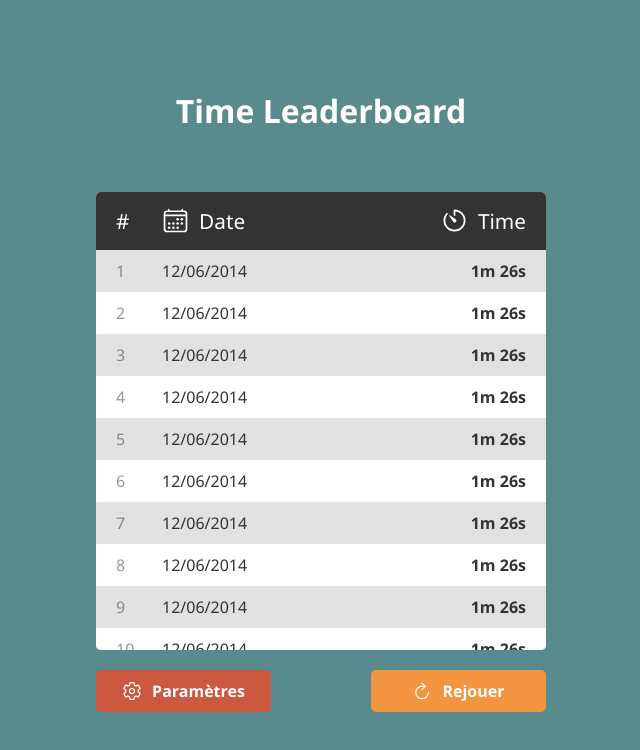
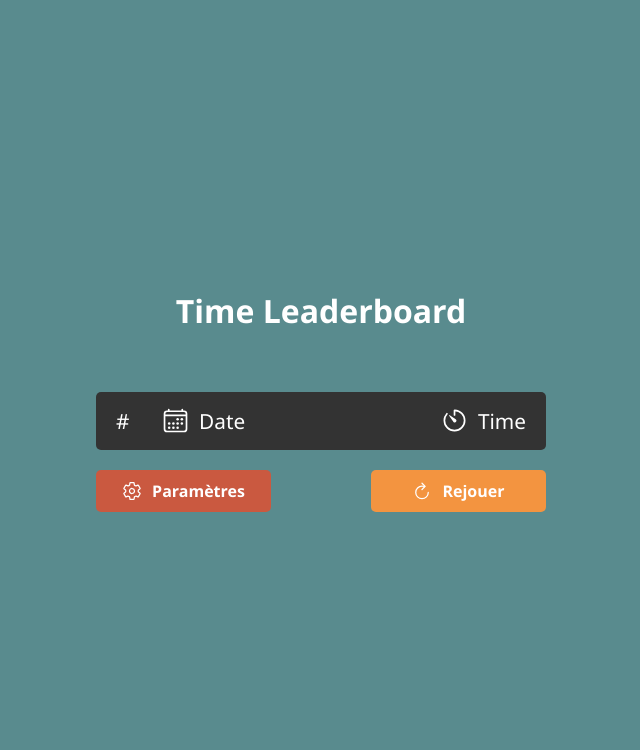
Before and after one commit to cedric69lt/Minesweeper, a React (Create React App) app: page / in a window 1280 px wide. Shown: the top 750 px of the page, without its empty margins (319-959 px from the left). Built offline with nearby package versions, Linux system fonts and the light colour scheme.

Commit message:
✨ (leaderboard): Get data from IndexedDB
Get leaderboard data from IndexedDB using localForage package

```diff
--- a/src/assets/replay.tsx
+++ b/src/assets/replay.tsx
@@ -9,16 +9,16 @@ const Replay = (props: any) => {
 				d='M320 146s24.36-12-64-12a160 160 0 10160 160'
 				fill='none'
 				stroke='currentColor'
-				stroke-linecap='round'
-				stroke-miterlimit='10'
-				stroke-width='32'
+				strokeLinecap='round'
+				strokeMiterlimit='10'
+				strokeWidth='32'
 			/>
 			<path
 				fill='none'
 				stroke='currentColor'
-				stroke-linecap='round'
-				stroke-linejoin='round'
-				stroke-width='32'
+				strokeLinecap='round'
+				strokeLinejoin='round'
+				strokeWidth='32'
 				d='M256 58l80 80-80 80'
 			/>
 		</svg>
--- a/src/assets/settings.tsx
+++ b/src/assets/settings.tsx
@@ -9,9 +9,9 @@ const Settings = (props: any) => {
 				d='M262.29 192.31a64 64 0 1057.4 57.4 64.13 64.13 0 00-57.4-57.4zM416.39 256a154.34 154.34 0 01-1.53 20.79l45.21 35.46a10.81 10.81 0 012.45 13.75l-42.77 74a10.81 10.81 0 01-13.14 4.59l-44.9-18.08a16.11 16.11 0 00-15.17 1.75A164.48 164.48 0 01325 400.8a15.94 15.94 0 00-8.82 12.14l-6.73 47.89a11.08 11.08 0 01-10.68 9.17h-85.54a11.11 11.11 0 01-10.69-8.87l-6.72-47.82a16.07 16.07 0 00-9-12.22 155.3 155.3 0 01-21.46-12.57 16 16 0 00-15.11-1.71l-44.89 18.07a10.81 10.81 0 01-13.14-4.58l-42.77-74a10.8 10.8 0 012.45-13.75l38.21-30a16.05 16.05 0 006-14.08c-.36-4.17-.58-8.33-.58-12.5s.21-8.27.58-12.35a16 16 0 00-6.07-13.94l-38.19-30A10.81 10.81 0 0149.48 186l42.77-74a10.81 10.81 0 0113.14-4.59l44.9 18.08a16.11 16.11 0 0015.17-1.75A164.48 164.48 0 01187 111.2a15.94 15.94 0 008.82-12.14l6.73-47.89A11.08 11.08 0 01213.23 42h85.54a11.11 11.11 0 0110.69 8.87l6.72 47.82a16.07 16.07 0 009 12.22 155.3 155.3 0 0121.46 12.57 16 16 0 0015.11 1.71l44.89-18.07a10.81 10.81 0 0113.14 4.58l42.77 74a10.8 10.8 0 01-2.45 13.75l-38.21 30a16.05 16.05 0 00-6.05 14.08c.33 4.14.55 8.3.55 12.47z'
 				fill='none'
 				stroke='currentColor'
-				stroke-linecap='round'
-				stroke-linejoin='round'
-				stroke-width='32'
+				strokeLinecap='round'
+				strokeLinejoin='round'
+				strokeWidth='32'
 			/>
 		</svg>
 	);
--- a/src/components/Leaderboard/leaderboard.tsx
+++ b/src/components/Leaderboard/leaderboard.tsx
@@ -1,31 +1,53 @@
+// ---------------------------------------------------------------------------------------------------------------------
+//!                                                       Imports
+// ---------------------------------------------------------------------------------------------------------------------
+
+// ------------------------------------------------------ React --------------------------------------------------------
+import { useEffect, useState } from 'react';
+// ---------------------------------------------------------------------------------------------------------------------
+
+// ------------------------------------------------ Recoil & Stockage --------------------------------------------------
+import localforage from 'localforage';
 import { useRecoilState } from 'recoil';
+import { gameStateAtom } from '../../contexts/gameState';
+// ---------------------------------------------------------------------------------------------------------------------
+
+// ------------------------------------------------------ Types --------------------------------------------------------
+import { LeaderBoardItem } from '../../types/game';
+// ---------------------------------------------------------------------------------------------------------------------
+
+// ----------------------------------------------------- Assets --------------------------------------------------------
 import CalendarIcon from '../../assets/calendar';
 import Replay from '../../assets/replay';
 import Settings from '../../assets/settings';
 import TimerIcon from '../../assets/timer';
 import './styles.scss';
-import { gameStateAtom } from '../../contexts/gameState';
+// ---------------------------------------------------------------------------------------------------------------------
 
-const arrayBoard = [
-	{ date: '12/06/2014', time: '1m 26s' },
-	{ date: '12/06/2014', time: '1m 26s' },
-	{ date: '12/06/2014', time: '1m 26s' },
-	{ date: '12/06/2014', time: '1m 26s' },
-	{ date: '12/06/2014', time: '1m 26s' },
-	{ date: '12/06/2014', time: '1m 26s' },
-	{ date: '12/06/2014', time: '1m 26s' },
-	{ date: '12/06/2014', time: '1m 26s' },
-	{ date: '12/06/2014', time: '1m 26s' },
-	{ date: '12/06/2014', time: '1m 26s' },
-	{ date: '12/06/2014', time: '1m 26s' },
-	{ date: '12/06/2014', time: '1m 26s' },
-	{ date: '12/06/2014', time: '1m 26s' },
-	{ date: '12/06/2014', time: '1m 26s' },
-	{ date: '12/06/2014', time: '1m 26s' },
-];
+const store = localforage.createInstance({
+	name: 'leaderboard',
+	driver: localforage.INDEXEDDB,
+	version: 1.0,
+	storeName: 'leaderboard',
+	description: 'Store 10 best game time',
+});
 
 const LeaderBoard = () => {
 	const [, setGameState] = useRecoilState(gameStateAtom);
+	const [data, setData] = useState<LeaderBoardItem[]>([]);
+
+	useEffect(() => {
+		const getData = async () => {
+			const storeData = await store.getItem<LeaderBoardItem[]>('leaderboard');
+			if (storeData) {
+				setData(storeData);
+			}
+		};
+
+		if (data.length === 0) {
+			getData();
+		}
+	}, []);
 
 	return (
 		<>
@@ -45,7 +67,7 @@ const LeaderBoard = () => {
 				</div>
 
 				<div className='scoresContainer'>
-					{arrayBoard.map((item, index) => {
+					{data.map((item, index) => {
 						return (
 							<div
 								className='score'
--- a/src/contexts/gameState.ts
+++ b/src/contexts/gameState.ts
@@ -5,7 +5,7 @@ export const gameStateAtom = atom({
 	default: {
 		status: 'board',
 		difficulty: 'begginer',
-		gridSize: 20,
+		gridSize: 12,
 		bombs: 0,
 		placedFlags: 0,
 	},
--- a/src/types/game.d.ts
+++ b/src/types/game.d.ts
@@ -1,3 +1,4 @@
 export type Difficulty = 'beginner' | 'intermediate' | 'expert';
 export type CellValue = 'empty' | 'bomb' | number;
 export type GridType = { hidden: boolean; value: CellValue; flag: boolean }[][];
+export type LeaderBoardItem = { date: string; time: `${number | ''}${number}m ${number}${number}s` };
```
Also changed, not shown: package.json (+4 -3 lines), 1 other file (tests, documents, lock files or other folders).
